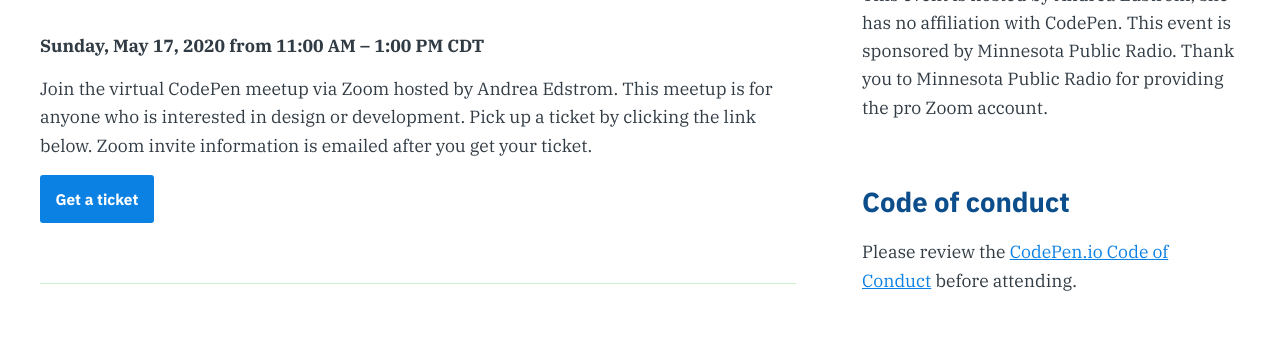
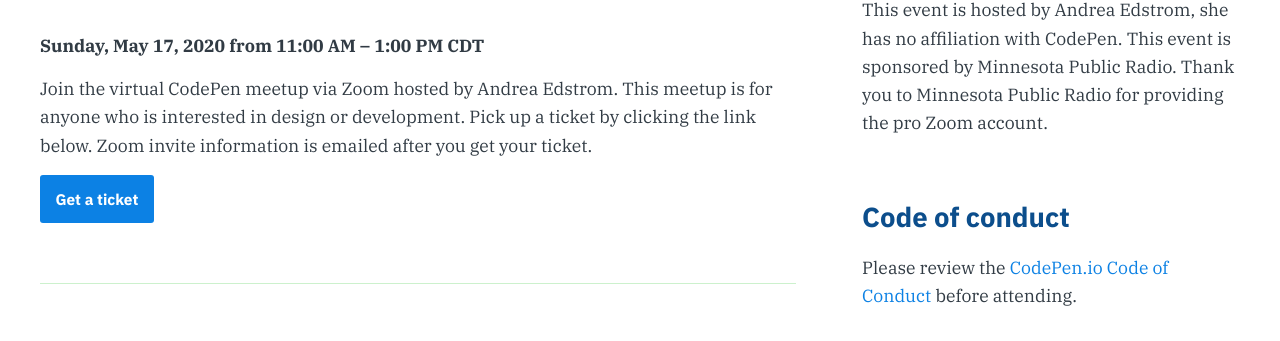
Before and after one commit to dreascode/codepenmeetup, a Gatsby site: page / in a window 1280 px wide. Shown: the part 281-622 px from the top of the page. Built offline with nearby package versions, Linux system fonts and the light colour scheme; Gatsby itself is replaced by a stand-in of ours.

Commit message:
fix aside alignment

```diff
--- a/src/pages/sidebar.js
+++ b/src/pages/sidebar.js
@@ -2,7 +2,7 @@
 import IconTwitter from "../components/iconTwitter"
 
 const Sidebar = () => (
-    <article>
+    <aside className="aside">
       <section className="section">
         <h2 className="hdg hdg-4">Sponsor shoutout</h2>
         <p>
@@ -22,7 +22,7 @@
         <a href="https://twitter.com/codepenmeetup" className="link link-btn small">
         <IconTwitter/> @codepenmeetup </a> </p>
       </section>
-    </article>
+    </aside>
 )
 
 export default Sidebar
--- a/src/scss/base/elements.scss
+++ b/src/scss/base/elements.scss
@@ -156,3 +156,9 @@
     }
   }
 }
+
+.aside {
+  @include media($media-tablet) {
+    margin-top: 0.875em;
+  }
+}
```
